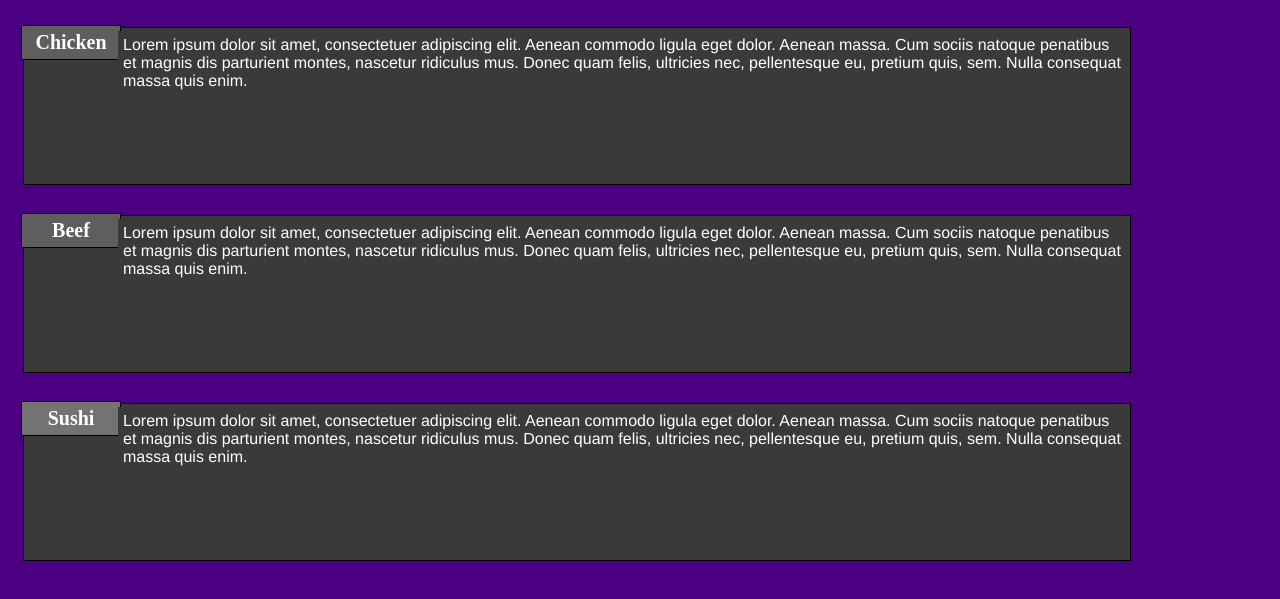
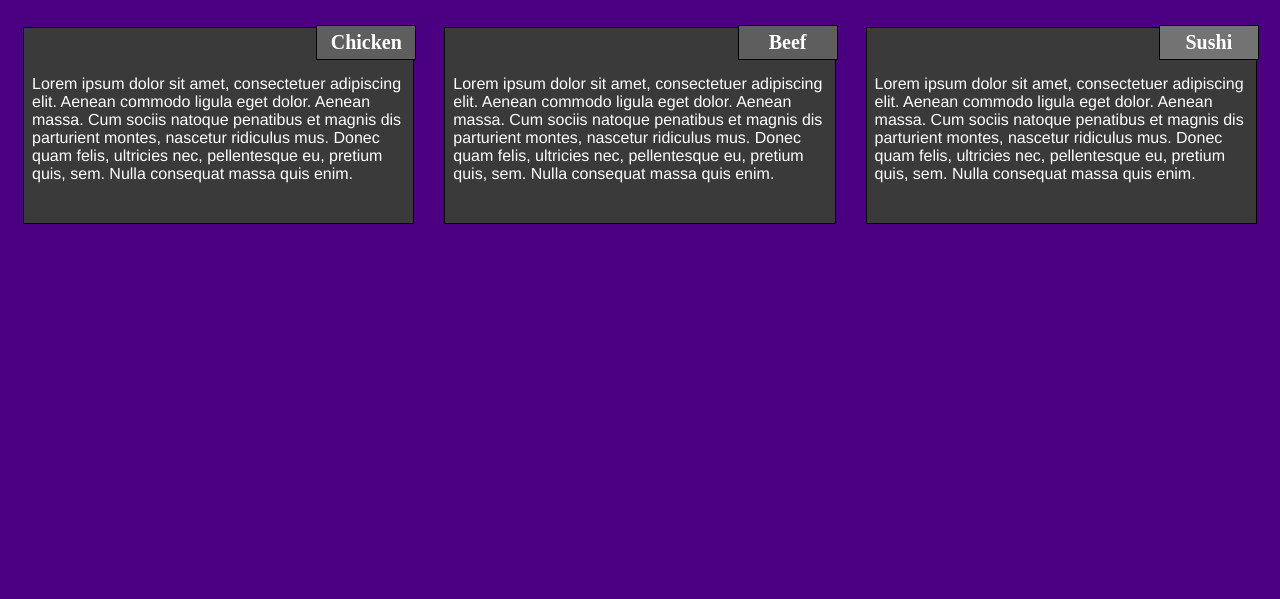
Before and after one commit to naveed-gung/naveed-gung.github.io, a plain HTML site: page md2-solution/index.html in a window 1280 px wide. Shown: the part 95-694 px from the top of the page. Drawn offline with Linux system fonts and the light colour scheme.

Commit message:
Update style.css

```diff
--- a/md2-solution/css/style.css
+++ b/md2-solution/css/style.css
@@ -1,4 +1,4 @@
-    /* basic style */
+ /*basic style*/
 * {
         box-sizing: border-box;
     }
@@ -7,6 +7,7 @@ body {
         background-color: #4B0082;
         color: silver;
     }
+
 
     h1 {
        margin-bottom: 15px;
@@ -18,7 +19,8 @@ h1 {
     section {
         position: relative;
         padding: 15px;
-  width: 90%;
+        width: 33.33%; /* each section takes up 1/3 of the screen in desktop view */
+        float: left;
     }
 
     p {
@@ -37,42 +39,45 @@ div {
     }
 
     .sub1 {
-  float: left;
+        float: right;
         width: 100px;
         color: white;
         padding: 5px;
-  margin: -3px -3px 0px;
+        margin: -3px -3px 10px;
         border: 1px solid black;
         text-align: center;
         font-size: 125%;
         font-weight: bold;
         background-color: #5E5E5E;
+
     }
 
     .sub2 {
-  float: left;
+        float: right;
         color: white;
         width: 100px;
         padding: 5px;
-  margin: -3px -3px 0px;
+        margin: -3px -3px 10px;
         border: 1px solid black;
         text-align: center;
         font-size: 125%;
         font-weight: bold;
         background-color: #5E5E5E;
+
     }
 
     .sub3 {
         color: white;
-  float: left;
+        float: right;
         width: 100px;
         padding: 5px;
-  margin: -3px -3px 0px;
+         margin: -3px -3px 10px;
         border: 1px solid black;
         text-align: center;
         font-size: 125%;
         font-weight: bold;
         background-color: #737373;
+
     }
 
     .content {
@@ -81,19 +86,26 @@ div {
         background-color: #3A3A3A;
         font-family: Helvetica;
         color: white;
-  margin: 3px;
+        margin: 3px ;
         height: 150px;
         overflow: auto;
     }
 
-.row {
-  width: 90%;
+    /* tablet version */
+    @media (min-width: 768px) and (max-width: 991px) {
+        section {
+            width: 50%; /* each section takes up 1/2 of the screen in tablet view */
+        }
+        /* make the first 2 sections in the first row and the 3rd section in the second row*/
+        section:nth-of-type(3) {
+            clear: both;
+        }
     }
 
-/* desktop version */
-@media (min-width: 992px) {
-  .column-lg-4 {
-    float: left;
-    width: 33
+  /* mobile version */
+@media (max-width: 767px) {
+        section {
+            width: 100%; /* each section takes up the entire row in mobile view */
+            float: none;
         }
- )
+    }
```
Lines whose indentation alone changed are shown as unchanged.
